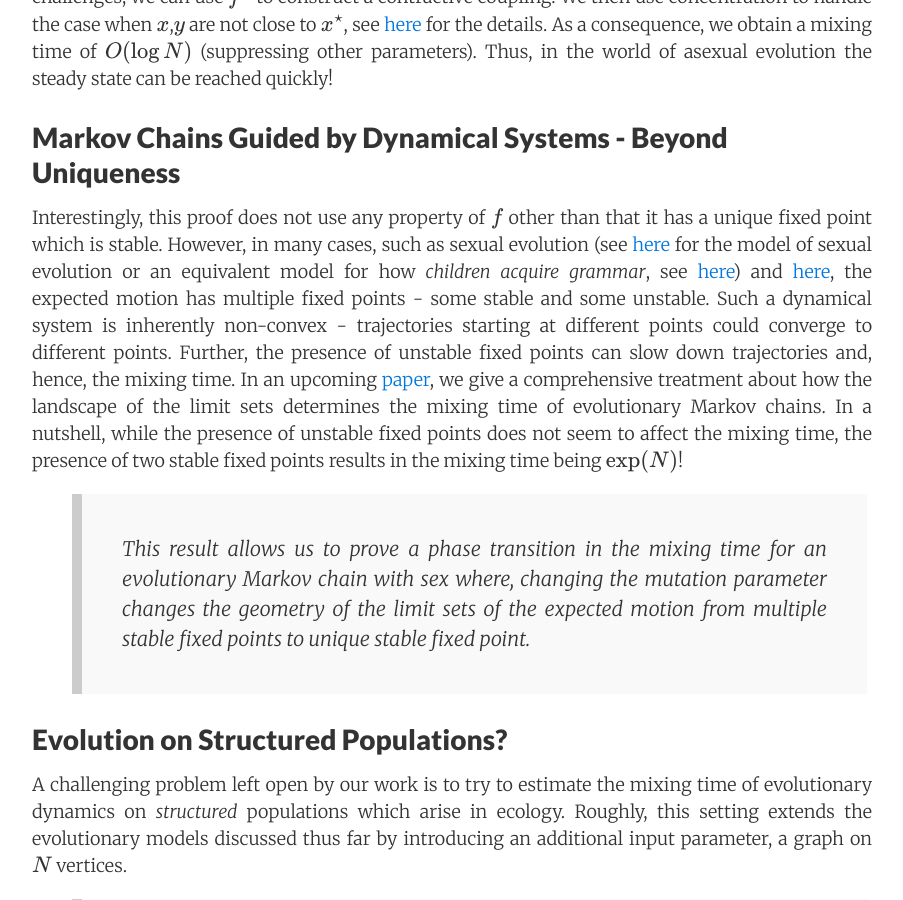
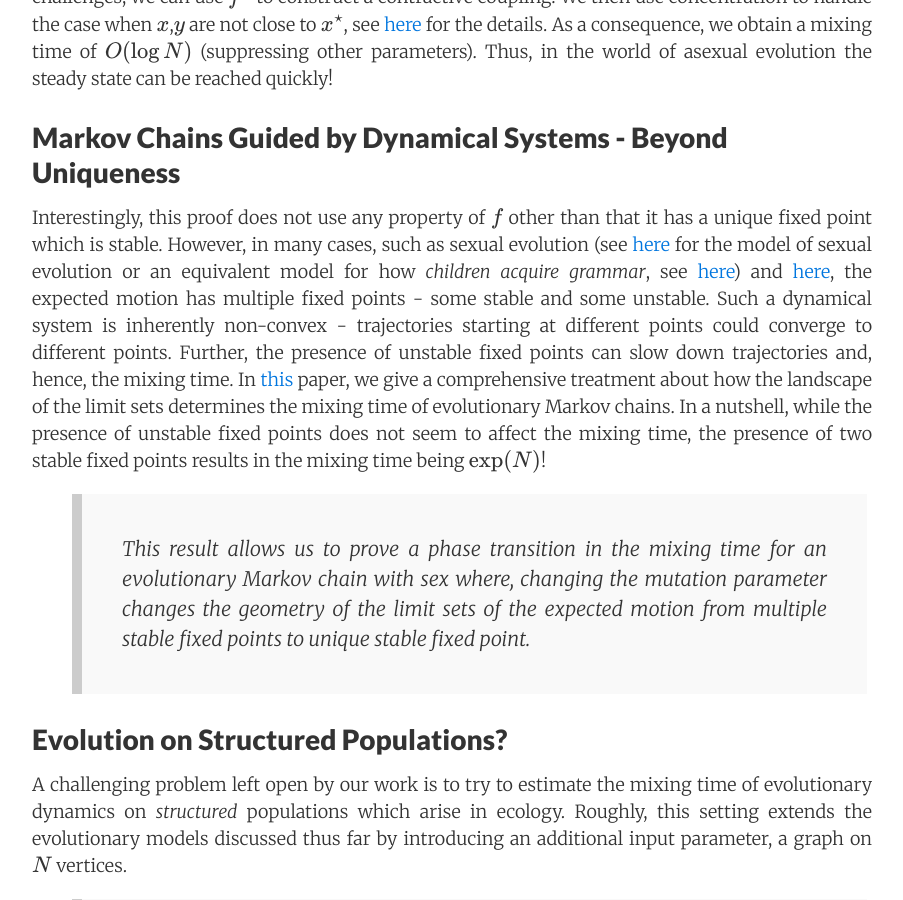
Before and after one commit to offconvex/offconvex.github.io, a Jekyll site: the page built from _posts/2016-04-04-markov-chains-dynamical-systems.md, in a window 1280 px wide and 900 px high, scrolled down 5423 px. Shown: the whole window, without its empty margins (188-1091 px from the left). Built offline with Jekyll 4.4.1, drawn with Linux system fonts in a browser that asks for light colours; nearby versions of some CDN libraries; formulas are drawn with MathJax 3; comment, search, counter and statistics services are not loaded.

Commit message:
Update 2016-04-04-markov-chains-dynamical-systems.md

```diff
--- a/_posts/2016-04-04-markov-chains-dynamical-systems.md
+++ b/_posts/2016-04-04-markov-chains-dynamical-systems.md
@@ -161,7 +161,7 @@ Interestingly, this proof does not use any  property of $f$ other than that it h
 However, in many cases, such as sexual evolution (see [here](http://theory.epfl.ch/vishnoi/Publications_files/PV16.pdf) for the model of sexual evolution or an equivalent model for how *children acquire grammar*, see [here](http://science.sciencemag.org/content/291/5501/114)) and [here](http://www.sciencedirect.com/science/article/pii/S0022519303931997), the expected motion has multiple fixed points - some stable and some unstable.
 Such a dynamical system is inherently non-convex - trajectories starting at different points  could converge to different points.
 Further, the presence of unstable fixed points can slow down trajectories and, hence, the mixing time.
-In an upcoming [paper](http://theory.epfl.ch/vishnoi/Publications_files/PV16.pdf), we give a comprehensive treatment about how the landscape of the limit sets determines the mixing time of evolutionary Markov chains.
+In [this](http://theory.epfl.ch/vishnoi/Publications_files/PV16.pdf) paper, we give a comprehensive treatment about how the landscape of the limit sets determines the mixing time of evolutionary Markov chains.
 In a nutshell, while the presence of unstable fixed points does not seem to affect the mixing time, the presence of two stable fixed points results in the mixing time being $\exp(N)$!
 
 >This result allows us to prove a phase transition in the mixing time for an evolutionary Markov chain with sex where, changing the mutation  parameter  changes the geometry of the limit sets of the expected motion from multiple stable fixed points to unique stable fixed point.
```
